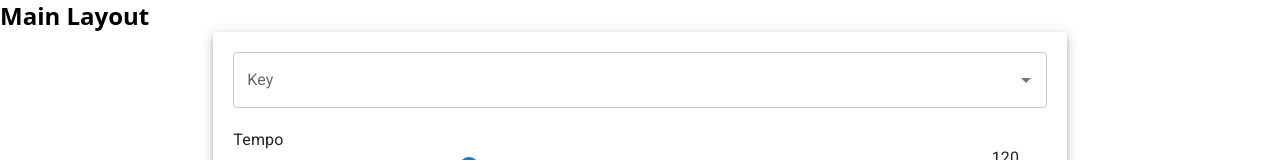
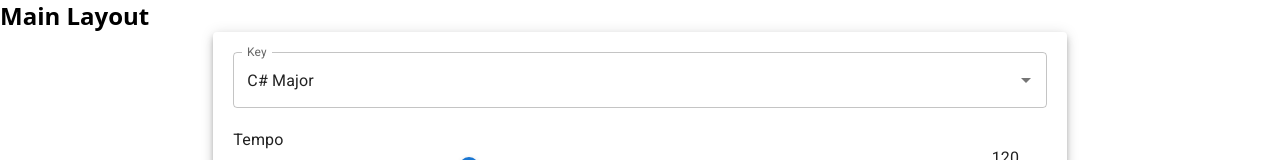
Before and after one commit to brimalval/wavenet-flask-react, a React (Create React App) app in the folder frontend/: page / in a window 1280 px wide. Shown: the top 160 px of the page. Built offline with nearby package versions, Linux system fonts and the light colour scheme.

Commit message:
Updated key field in param form to have a default value

```diff
--- a/frontend/src/components/ParameterForm.tsx
+++ b/frontend/src/components/ParameterForm.tsx
@@ -77,6 +77,9 @@ function ParameterForm() {
             onChange={(event, value) => {
               setFieldValue("key", value?.value);
             }}
+            defaultValue={keyOptions.find(
+              (option) => option.value === initialValues.key
+            )}
             groupBy={(option) => (option as KeyOption).scale}
             getOptionLabel={(option) => (option as KeyOption).label}
             renderInput={(params) => (
```
